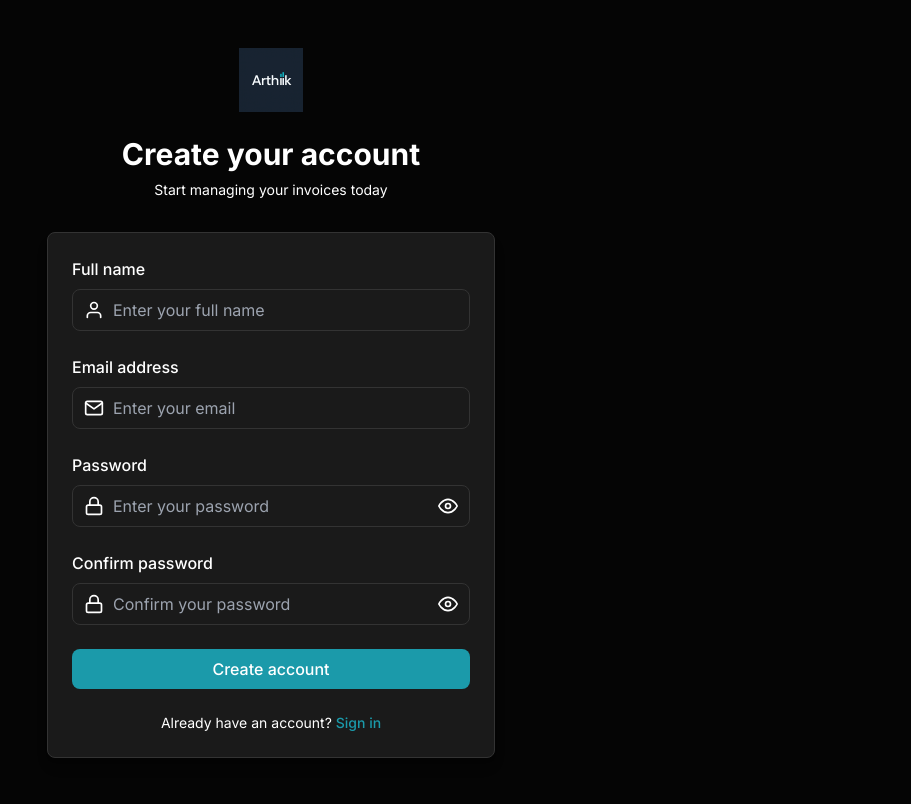
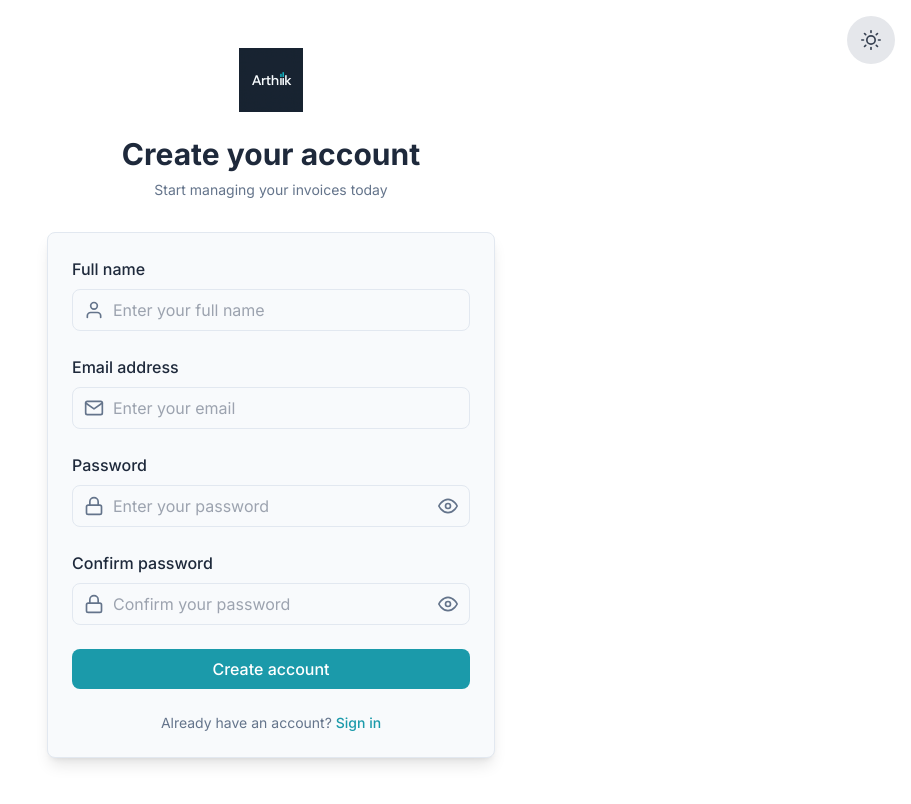
Before and after one commit to harsh-kakadiya1/Arthik-invoice-management, a React (Vite) app in the folder client/: page /register in a window 1280 px wide. Shown: the whole page, without its empty margins (369-1280 px from the left). Built offline with nearby package versions, Linux system fonts and the light colour scheme; no server answers.

Commit message:
Refactor theme management and enhance styling for light and dark modes. Update Tailwind configuration to support theme-aware colors and add theme toggle functionality across components. Improve print styles for PDF generation and ensure consistent layout across various pages.

```diff
--- a/client/src/components/Layout/MainLayout.jsx
+++ b/client/src/components/Layout/MainLayout.jsx
@@ -3,7 +3,7 @@ import Header from './Header';
 
 const MainLayout = ({ children }) => {
   return (
-    <div className="min-h-screen bg-dark-bg-primary">
+    <div className="min-h-screen bg-bg-primary transition-colors duration-300">
       <Header />
       <main className="max-w-7xl mx-auto px-4 sm:px-6 lg:px-8 py-8">
         {children}
--- a/client/src/components/Layout/ProtectedRoute.jsx
+++ b/client/src/components/Layout/ProtectedRoute.jsx
@@ -7,7 +7,7 @@ const ProtectedRoute = ({ children }) => {
 
   if (loading) {
     return (
-      <div className="min-h-screen bg-dark-bg-primary flex items-center justify-center">
+      <div className="min-h-screen bg-bg-primary flex items-center justify-center transition-colors duration-300">
         <div className="spinner"></div>
       </div>
     );
--- /dev/null
+++ b/client/src/components/ThemeToggle.jsx
@@ -0,0 +1,59 @@
+import React from 'react';
+import { useTheme } from '../context/ThemeContext';
+import { FiSun, FiMoon } from 'react-icons/fi';
+
+const ThemeToggle = () => {
+  const { theme, toggleTheme, isTransitioning } = useTheme();
+
+  return (
+    <button
+      onClick={toggleTheme}
+      className={`
+        relative flex items-center justify-center w-12 h-12 rounded-full
+        bg-gray-200 dark:bg-gray-700 hover:bg-gray-300 dark:hover:bg-gray-600
+        text-gray-700 dark:text-gray-300 hover:text-gray-900 dark:hover:text-white
+        transition-all duration-300 ease-in-out
+        focus:outline-none focus:ring-2 focus:ring-blue-500 focus:ring-offset-2
+        focus:ring-offset-white dark:focus:ring-offset-gray-800
+        ${isTransitioning ? 'scale-95' : 'scale-100'}
+        group
+      `}
+      aria-label={`Switch to ${theme === 'light' ? 'dark' : 'light'} mode`}
+    >
+      {/* Sun Icon */}
+      <FiSun
+        className={`
+          absolute w-5 h-5 transition-all duration-300 ease-in-out
+          ${theme === 'light'
+            ? 'opacity-100 rotate-0 scale-100'
+            : 'opacity-0 rotate-90 scale-75'
+          }
+        `}
+      />
+
+      {/* Moon Icon */}
+      <FiMoon
+        className={`
+          absolute w-5 h-5 transition-all duration-300 ease-in-out
+          ${theme === 'dark'
+            ? 'opacity-100 rotate-0 scale-100'
+            : 'opacity-0 -rotate-90 scale-75'
+          }
+        `}
+      />
+
+      {/* Ripple effect */}
+      <div
+        className={`
+          absolute inset-0 rounded-full
+          bg-blue-500 dark:bg-blue-400
+          opacity-0 group-active:opacity-20
+          transition-opacity duration-150 ease-out
+          scale-0 group-active:scale-100
+        `}
+      />
+    </button>
+  );
+};
+
+export default ThemeToggle;
--- /dev/null
+++ b/client/src/context/ThemeContext.jsx
@@ -0,0 +1,71 @@
+import React, { createContext, useContext, useEffect, useState } from 'react';
+
+const ThemeContext = createContext();
+
+export const useTheme = () => {
+  const context = useContext(ThemeContext);
+  if (!context) {
+    throw new Error('useTheme must be used within a ThemeProvider');
+  }
+  return context;
+};
+
+export const ThemeProvider = ({ children }) => {
+  const [theme, setTheme] = useState(() => {
+    // Check localStorage first, then system preference
+    const savedTheme = localStorage.getItem('theme');
+    if (savedTheme) {
+      return savedTheme;
+    }
+
+    // Check system preference
+    if (window.matchMedia && window.matchMedia('(prefers-color-scheme: dark)').matches) {
+      return 'dark';
+    }
+
+    return 'light';
+  });
+
+  const [isTransitioning, setIsTransitioning] = useState(false);
+
+  useEffect(() => {
+    // Apply theme to document
+    document.documentElement.setAttribute('data-theme', theme);
+
+    // Add transition class during theme changes
+    setIsTransitioning(true);
+    const timer = setTimeout(() => {
+      setIsTransitioning(false);
+    }, 300);
+
+    return () => clearTimeout(timer);
+  }, [theme]);
+
+  const toggleTheme = () => {
+    setTheme(prevTheme => prevTheme === 'light' ? 'dark' : 'light');
+  };
+
+  const setLightTheme = () => setTheme('light');
+  const setDarkTheme = () => setTheme('dark');
+
+  // Save theme preference to localStorage
+  useEffect(() => {
+    localStorage.setItem('theme', theme);
+  }, [theme]);
+
+  const value = {
+    theme,
+    isDark: theme === 'dark',
+    isLight: theme === 'light',
+    isTransitioning,
+    toggleTheme,
+    setLightTheme,
+    setDarkTheme,
+  };
+
+  return (
+    <ThemeContext.Provider value={value}>
+      {children}
+    </ThemeContext.Provider>
+  );
+};
--- a/client/src/index.css
+++ b/client/src/index.css
@@ -2,25 +2,69 @@
 @tailwind components;
 @tailwind utilities;
 
+/* Light Theme Variables */
 :root {
-  --dark-bg-primary: #050505;
-  --dark-bg-secondary: #1A1A1A;
-  --brand-teal: #1B9AAA;
-  --light-text-primary: #FFFFFF;
-  --light-text-secondary: #DDDBBCB;
-  --dark-border: #333333;
-  --state-success: #28A745;
-  --state-danger: #DC3545;
-  --state-warning: #FFC107;
+  --bg-primary: #ffffff;
+  --bg-secondary: #f8fafc;
+  --bg-tertiary: #f1f5f9;
+  --text-primary: #1e293b;
+  --text-secondary: #64748b;
+  --text-muted: #94a3b8;
+  --border-primary: #e2e8f0;
+  --border-secondary: #cbd5e1;
+  --brand-primary: #1B9AAA;
+  --brand-secondary: #0f766e;
+  --state-success: #10b981;
+  --state-danger: #ef4444;
+  --state-warning: #f59e0b;
+  --shadow-sm: 0 1px 2px 0 rgb(0 0 0 / 0.05);
+  --shadow-md: 0 4px 6px -1px rgb(0 0 0 / 0.1), 0 2px 4px -2px rgb(0 0 0 / 0.1);
+  --shadow-lg: 0 10px 15px -3px rgb(0 0 0 / 0.1), 0 4px 6px -4px rgb(0 0 0 / 0.1);
+}
+
+/* Dark Theme Variables */
+[data-theme="dark"] {
+  --bg-primary: #0f172a;
+  --bg-secondary: #1e293b;
+  --bg-tertiary: #334155;
+  --text-primary: #f8fafc;
+  --text-secondary: #cbd5e1;
+  --text-muted: #94a3b8;
+  --border-primary: #334155;
+  --border-secondary: #475569;
+  --brand-primary: #1B9AAA;
+  --brand-secondary: #0f766e;
+  --state-success: #10b981;
+  --state-danger: #ef4444;
+  --state-warning: #f59e0b;
+  --shadow-sm: 0 1px 2px 0 rgb(0 0 0 / 0.3);
+  --shadow-md: 0 4px 6px -1px rgb(0 0 0 / 0.4), 0 2px 4px -2px rgb(0 0 0 / 0.4);
+  --shadow-lg: 0 10px 15px -3px rgb(0 0 0 / 0.4), 0 4px 6px -4px rgb(0 0 0 / 0.4);
+}
+
+/* Legacy variables for backward compatibility */
+:root {
+  --dark-bg-primary: var(--bg-primary);
+  --dark-bg-secondary: var(--bg-secondary);
+  --brand-teal: var(--brand-primary);
+  --light-text-primary: var(--text-primary);
+  --light-text-secondary: var(--text-secondary);
+  --dark-border: var(--border-primary);
 }
 
 body {
   font-family: 'Inter', system-ui, sans-serif;
-  background-color: var(--dark-bg-primary);
-  color: var(--light-text-primary);
+  background-color: var(--bg-primary);
+  color: var(--text-primary);
   margin: 0;
   padding: 0;
   min-height: 100vh;
+  transition: background-color 0.3s ease, color 0.3s ease;
+}
+
+/* Smooth transitions for all theme-aware elements */
+* {
+  transition: background-color 0.3s ease, color 0.3s ease, border-color 0.3s ease, box-shadow 0.3s ease;
 }
 
 /* Custom scrollbar */
@@ -29,47 +73,48 @@ body {
 }
 
 ::-webkit-scrollbar-track {
-  background: var(--dark-bg-secondary);
+  background: var(--bg-secondary);
 }
 
 ::-webkit-scrollbar-thumb {
-  background: var(--dark-border);
+  background: var(--border-primary);
   border-radius: 4px;
 }
 
 ::-webkit-scrollbar-thumb:hover {
-  background: var(--brand-teal);
+  background: var(--brand-primary);
 }
 
 /* Form styles */
 .form-input {
-  background-color: var(--dark-bg-secondary) !important;
-  border: 1px solid var(--dark-border);
-  color: var(--light-text-primary) !important;
+  background-color: var(--bg-secondary) !important;
+  border: 1px solid var(--border-primary);
+  color: var(--text-primary) !important;
   border-radius: 0.5rem;
   padding: 0.5rem 1rem;
-  transition: all 0.2s ease-in-out;
+  transition: all 0.3s ease-in-out;
 }
 
 .form-input:focus {
   outline: none;
-  box-shadow: 0 0 0 2px var(--brand-teal);
-  border-color: var(--brand-teal);
-  background-color: var(--dark-bg-secondary) !important;
-  color: var(--light-text-primary) !important;
+  box-shadow: 0 0 0 2px var(--brand-primary);
+  border-color: var(--brand-primary);
+  background-color: var(--bg-secondary) !important;
+  color: var(--text-primary) !important;
 }
 
 .form-input:hover {
-  background-color: var(--dark-bg-secondary) !important;
-  color: var(--light-text-primary) !important;
+  background-color: var(--bg-tertiary) !important;
+  color: var(--text-primary) !important;
+  border-color: var(--border-secondary);
 }
 
 .form-input:active {
-  background-color: var(--dark-bg-secondary) !important;
-  color: var(--light-text-primary) !important;
+  background-color: var(--bg-secondary) !important;
+  color: var(--text-primary) !important;
 }
 
-/* Ensure all input types maintain dark theme */
+/* Ensure all input types maintain theme */
 input[type="text"].form-input,
 input[type="email"].form-input,
 input[type="tel"].form-input,
@@ -77,8 +122,8 @@ input[type="number"].form-input,
 input[type="date"].form-input,
 textarea.form-input,
 select.form-input {
-  background-color: var(--dark-bg-secondary) !important;
-  color: var(--light-text-primary) !important;
+  background-color: var(--bg-secondary) !important;
+  color: var(--text-primary) !important;
 }
 
 input[type="text"].form-input:focus,
@@ -88,8 +133,8 @@ input[type="number"].form-input:focus,
 input[type="date"].form-input:focus,
 textarea.form-input:focus,
 select.form-input:focus {
-  background-color: var(--dark-bg-secondary) !important;
-  color: var(--light-text-primary) !important;
+  background-color: var(--bg-secondary) !important;
+  color: var(--text-primary) !important;
 }
 
 /* Input with left icon */
@@ -103,39 +148,116 @@ select.form-input:focus {
 }
 
 .form-label {
-  color: var(--light-text-primary);
+  color: var(--text-primary);
   font-weight: 500;
   margin-bottom: 0.5rem;
   display: block;
 }
 
 .btn-primary {
-  @apply bg-brand-teal hover:bg-opacity-90 text-white font-medium py-2 px-6 rounded-lg transition-all duration-200 focus:outline-none focus:ring-2 focus:ring-brand-teal focus:ring-offset-2 focus:ring-offset-dark-bg-primary;
+  background-color: var(--brand-primary);
+  color: white;
+  font-weight: 500;
+  padding: 0.5rem 1.5rem;
+  border-radius: 0.5rem;
+  transition: all 0.3s ease;
+  border: none;
+  cursor: pointer;
+}
+
+.btn-primary:hover {
+  background-color: var(--brand-secondary);
+  transform: translateY(-1px);
+  box-shadow: var(--shadow-md);
 }
 
 .btn-secondary {
-  @apply bg-dark-bg-secondary hover:bg-dark-border text-light-text-primary font-medium py-2 px-6 rounded-lg border border-dark-border transition-all duration-200 focus:outline-none focus:ring-2 focus:ring-dark-border;
+  background-color: var(--bg-secondary);
+  color: var(--text-primary);
+  font-weight: 500;
+  padding: 0.5rem 1.5rem;
+  border-radius: 0.5rem;
+  border: 1px solid var(--border-primary);
+  transition: all 0.3s ease;
+  cursor: pointer;
+}
+
+.btn-secondary:hover {
+  background-color: var(--bg-tertiary);
+  border-color: var(--border-secondary);
+  transform: translateY(-1px);
+  box-shadow: var(--shadow-sm);
 }
 
 .btn-disabled {
-  @apply bg-gray-600 text-gray-400 font-medium py-2 px-6 rounded-lg cursor-not-allowed opacity-50;
+  background-color: var(--text-muted);
+  color: var(--text-secondary);
+  font-weight: 500;
+  padding: 0.5rem 1.5rem;
+  border-radius: 0.5rem;
+  cursor: not-allowed;
+  opacity: 0.5;
+  border: none;
 }
 
 .btn-outline {
-  @apply bg-transparent border-2 border-brand-teal text-brand-teal hover:bg-brand-teal hover:text-white font-medium py-2 px-6 rounded-lg transition-all duration-200 focus:outline-none focus:ring-2 focus:ring-brand-teal;
+  background-color: transparent;
+  border: 2px solid var(--brand-primary);
+  color: var(--brand-primary);
+  font-weight: 500;
+  padding: 0.5rem 1.5rem;
+  border-radius: 0.5rem;
+  transition: all 0.3s ease;
+  cursor: pointer;
+}
+
+.btn-outline:hover {
+  background-color: var(--brand-primary);
+  color: white;
+  transform: translateY(-1px);
+  box-shadow: var(--shadow-md);
 }
 
 .btn-danger {
-  @apply bg-red-600 hover:bg-red-700 text-white font-medium py-2 px-4 rounded-lg transition-all duration-200 focus:outline-none focus:ring-2 focus:ring-red-500 focus:ring-offset-2 focus:ring-offset-dark-bg-primary;
+  background-color: var(--state-danger);
+  color: white;
+  font-weight: 500;
+  padding: 0.5rem 1rem;
+  border-radius: 0.5rem;
+  transition: all 0.3s ease;
+  border: none;
+  cursor: pointer;
+}
+
+.btn-danger:hover {
+  background-color: #dc2626;
+  transform: translateY(-1px);
+  box-shadow: var(--shadow-md);
 }
 
 .card {
-  @apply bg-dark-bg-secondary border border-dark-border rounded-lg p-6 shadow-lg;
+  background-color: var(--bg-secondary);
+  border: 1px solid var(--border-primary);
+  border-radius: 0.5rem;
+  padding: 1.5rem;
+  box-shadow: var(--shadow-lg);
+  transition: all 0.3s ease;
 }
 
 /* Loading spinner */
+@keyframes spin {
+  to {
+    transform: rotate(360deg);
+  }
+}
+
 .spinner {
-  @apply animate-spin rounded-full h-6 w-6 border-b-2 border-brand-teal;
+  animation: spin 1s linear infinite;
+  border-radius: 50%;
+  height: 1.5rem;
+  width: 1.5rem;
+  border: 2px solid transparent;
+  border-bottom-color: var(--brand-primary);
 }
 
 /* Toggle Switch Styles */
@@ -144,7 +266,7 @@ select.form-input:focus {
   appearance: none;
   width: 44px;
   height: 24px;
-  background-color: var(--dark-border);
+  background-color: var(--border-primary);
   border-radius: 12px;
   cursor: pointer;
   transition: background-color 0.3s ease;
@@ -152,7 +274,7 @@ select.form-input:focus {
 }
 
 .toggle-switch:checked {
-  background-color: var(--brand-teal);
+  background-color: var(--brand-primary);
 }
 
 .toggle-switch::before {
@@ -176,17 +298,17 @@ select.form-input:focus {
   appearance: none;
   width: 16px;
   height: 16px;
-  border: 2px solid var(--dark-border);
+  border: 2px solid var(--border-primary);
   border-radius: 50%;
-  background-color: var(--dark-bg-secondary);
+  background-color: var(--bg-secondary);
   cursor: pointer;
   position: relative;
   transition: all 0.3s ease;
 }
 
 .form-radio:checked {
-  border-color: var(--brand-teal);
-  background-color: var(--brand-teal);
+  border-color: var(--brand-primary);
+  background-color: var(--brand-primary);
 }
 
 .form-radio:checked::before {
@@ -203,7 +325,7 @@ select.form-input:focus {
 
 /* Enhanced Form Inputs */
 .form-input:focus {
-  border-color: var(--brand-teal);
+  border-color: var(--brand-primary);
   box-shadow: 0 0 0 3px rgba(27, 154, 170, 0.1);
   outline: none;
 }
@@ -232,14 +354,14 @@ select.form-input:focus {
   transition: all 0.2s;
   font-size: 0.75rem;
   background: transparent;
-  border: 1px solid var(--dark-border);
-  color: var(--light-text-secondary);
+  border: 1px solid var(--border-primary);
+  color: var(--text-secondary);
 }
 
 .move-btn:hover:not(:disabled) {
-  background-color: var(--dark-bg-secondary);
-  border-color: var(--brand-teal);
-  color: var(--light-text-primary);
+  background-color: var(--bg-secondary);
+  border-color: var(--brand-primary);
+  color: var(--text-primary);
 }
 
 .move-btn:disabled {
@@ -250,14 +372,14 @@ select.form-input:focus {
 /* Amount in Words Display */
 .amount-in-words {
   background: linear-gradient(135deg, rgba(27, 154, 170, 0.1) 0%, rgba(27, 154, 170, 0.2) 100%);
-  border: 2px solid var(--brand-teal);
+  border: 2px solid var(--brand-primary);
   border-radius: 0.75rem;
   padding: 1rem;
   margin-top: 1rem;
 }
 
 .amount-in-words-label {
-  color: var(--brand-teal);
+  color: var(--brand-primary);
   font-weight: 600;
   font-size: 0.875rem;
   margin-bottom: 0.5rem;
@@ -265,7 +387,7 @@ select.form-input:focus {
 }
 
 .amount-in-words-text {
-  color: var(--light-text-primary);
+  color: var(--text-primary);
   font-weight: 700;
   font-size: 1rem;
   text-transform: capitalize;
@@ -290,12 +412,12 @@ select.form-input:focus {
 }
 
 .action-btn-primary {
-  background-color: var(--brand-teal);
+  background-color: var(--brand-primary);
   color: white;
 }
 
 .action-btn-primary:hover {
-  background-color: rgba(27, 154, 170, 0.9);
+  background-color: var(--brand-secondary);
 }
 
 .action-btn-danger {
@@ -308,10 +430,10 @@ select.form-input:focus {
 }
 
 .action-btn-secondary {
-  background-color: var(--dark-border);
-  color: var(--light-text-primary);
+  background-color: var(--border-primary);
+  color: var(--text-primary);
 }
 
 .action-btn-secondary:hover {
-  background-color: var(--dark-bg-secondary);
+  background-color: var(--bg-secondary);
 }
--- a/client/src/pages/RegisterPage.jsx
+++ b/client/src/pages/RegisterPage.jsx
@@ -3,6 +3,7 @@ import { Link, useNavigate } from 'react-router-dom';
 import { useForm } from 'react-hook-form';
 import { useAuth } from '../context/AuthContext';
 import { FiEye, FiEyeOff, FiMail, FiLock, FiUser } from 'react-icons/fi';
+import ThemeToggle from '../components/ThemeToggle';
 
 const RegisterPage = () => {
   const [showPassword, setShowPassword] = useState(false);
@@ -38,7 +39,12 @@ const RegisterPage = () => {
   };
 
   return (
-    <div className="min-h-screen bg-dark-bg-primary flex items-center justify-center py-12 px-4 sm:px-6 lg:px-8">
+    <div className="min-h-screen bg-bg-primary flex items-center justify-center py-12 px-4 sm:px-6 lg:px-8 transition-colors duration-300">
+      {/* Theme Toggle - Top Right */}
+      <div className="absolute top-4 right-4">
+        <ThemeToggle />
+      </div>
+
       <div className="max-w-md w-full space-y-8">
         <div className="text-center">
           <img
@@ -46,10 +52,10 @@ const RegisterPage = () => {
             alt="Arthik Logo"
             className="mx-auto h-16 w-auto"
           />
-          <h2 className="mt-6 text-3xl font-bold text-light-text-primary">
+          <h2 className="mt-6 text-3xl font-bold text-text-primary transition-colors duration-300">
             Create your account
           </h2>
-          <p className="mt-2 text-sm text-light-text-secondary">
+          <p className="mt-2 text-sm text-text-secondary transition-colors duration-300">
             Start managing your invoices today
           </p>
         </div>
@@ -68,7 +74,7 @@ const RegisterPage = () => {
               </label>
               <div className="relative">
                 <div className="absolute inset-y-0 left-0 pl-3 flex items-center pointer-events-none">
-                  <FiUser className="h-5 w-5 text-light-text-secondary" />
+                  <FiUser className="h-5 w-5 text-text-secondary" />
                 </div>
                 <input
                   {...register('name', {
@@ -94,7 +100,7 @@ const RegisterPage = () => {
               </label>
               <div className="relative">
                 <div className="absolute inset-y-0 left-0 pl-3 flex items-center pointer-events-none">
-                  <FiMail className="h-5 w-5 text-light-text-secondary" />
+                  <FiMail className="h-5 w-5 text-text-secondary" />
                 </div>
                 <input
                   {...register('email', {
@@ -120,7 +126,7 @@ const RegisterPage = () => {
               </label>
               <div className="relative">
                 <div className="absolute inset-y-0 left-0 pl-3 flex items-center pointer-events-none">
-                  <FiLock className="h-5 w-5 text-light-text-secondary" />
+                  <FiLock className="h-5 w-5 text-text-secondary" />
                 </div>
                 <input
                   {...register('password', {
@@ -140,9 +146,9 @@ const RegisterPage = () => {
                   onClick={() => setShowPassword(!showPassword)}
                 >
                   {showPassword ? (
-                    <FiEyeOff className="h-5 w-5 text-light-text-secondary hover:text-light-text-primary" />
+                    <FiEyeOff className="h-5 w-5 text-text-secondary hover:text-text-primary" />
                   ) : (
-                    <FiEye className="h-5 w-5 text-light-text-secondary hover:text-light-text-primary" />
+                    <FiEye className="h-5 w-5 text-text-secondary hover:text-text-primary" />
                   )}
                 </button>
               </div>
@@ -157,7 +163,7 @@ const RegisterPage = () => {
               </label>
               <div className="relative">
                 <div className="absolute inset-y-0 left-0 pl-3 flex items-center pointer-events-none">
-                  <FiLock className="h-5 w-5 text-light-text-secondary" />
+                  <FiLock className="h-5 w-5 text-text-secondary" />
                 </div>
                 <input
                   {...register('confirmPassword', {
@@ -174,9 +180,9 @@ const RegisterPage = () => {
                   onClick={() => setShowConfirmPassword(!showConfirmPassword)}
                 >
                   {showConfirmPassword ? (
-                    <FiEyeOff className="h-5 w-5 text-light-text-secondary hover:text-light-text-primary" />
+                    <FiEyeOff className="h-5 w-5 text-text-secondary hover:text-text-primary" />
                   ) : (
-                    <FiEye className="h-5 w-5 text-light-text-secondary hover:text-light-text-primary" />
+                    <FiEye className="h-5 w-5 text-text-secondary hover:text-text-primary" />
                   )}
                 </button>
               </div>
@@ -203,11 +209,11 @@ const RegisterPage = () => {
             </div>
 
             <div className="text-center">
-              <p className="text-sm text-light-text-secondary">
+              <p className="text-sm text-text-secondary">
                 Already have an account?{' '}
                 <Link
                   to="/login"
-                  className="font-medium text-brand-teal hover:text-opacity-90 transition-colors"
+                  className="font-medium text-brand-primary hover:text-brand-secondary transition-colors duration-300"
                 >
                   Sign in
                 </Link>
--- a/client/tailwind.config.js
+++ b/client/tailwind.config.js
@@ -4,22 +4,43 @@ export default {
     "./index.html",
     "./src/**/*.{js,ts,jsx,tsx}",
   ],
+  darkMode: 'class',
   theme: {
     extend: {
       colors: {
-        // Monochrome Charm Color Palette
-        'dark-bg-primary': '#050505',
-        'dark-bg-secondary': '#1A1A1A',
-        'brand-teal': '#1B9AAA',
-        'light-text-primary': '#FFFFFF',
-        'light-text-secondary': '#DDDBBCB',
-        'dark-border': '#333333',
-        'state-success': '#28A745',
-        'state-danger': '#DC3545',
-        'state-warning': '#FFC107',
+        // Theme-aware color palette
+        'bg-primary': 'var(--bg-primary)',
+        'bg-secondary': 'var(--bg-secondary)',
+        'bg-tertiary': 'var(--bg-tertiary)',
+        'text-primary': 'var(--text-primary)',
+        'text-secondary': 'var(--text-secondary)',
+        'text-muted': 'var(--text-muted)',
+        'border-primary': 'var(--border-primary)',
+        'border-secondary': 'var(--border-secondary)',
+        'brand-primary': 'var(--brand-primary)',
+        'brand-secondary': 'var(--brand-secondary)',
+        'state-success': 'var(--state-success)',
+        'state-danger': 'var(--state-danger)',
+        'state-warning': 'var(--state-warning)',
+
+        // Legacy colors for backward compatibility
+        'dark-bg-primary': 'var(--dark-bg-primary)',
+        'dark-bg-secondary': 'var(--dark-bg-secondary)',
+        'brand-teal': 'var(--brand-teal)',
+        'light-text-primary': 'var(--light-text-primary)',
+        'light-text-secondary': 'var(--light-text-secondary)',
+        'dark-border': 'var(--dark-border)',
       },
       fontFamily: {
         sans: ['Inter', 'system-ui', 'sans-serif'],
+      },
+      boxShadow: {
+        'sm': 'var(--shadow-sm)',
+        'md': 'var(--shadow-md)',
+        'lg': 'var(--shadow-lg)',
+      },
+      transitionProperty: {
+        'colors': 'background-color, border-color, color, fill, stroke',
       },
     },
   },
```
Also changed, not shown: client/src/components/Layout/Header.jsx (+8 -4 lines), client/src/main.jsx (+6 -3 lines), client/src/pages/LoginPage.jsx (+15 -9 lines), client/src/lib/pdfGenerator.js, 1 other file (tests, documents, lock files or other folders).
